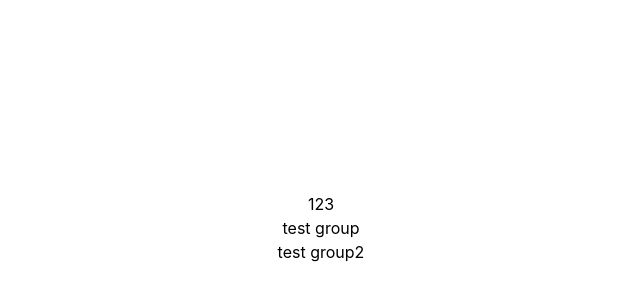
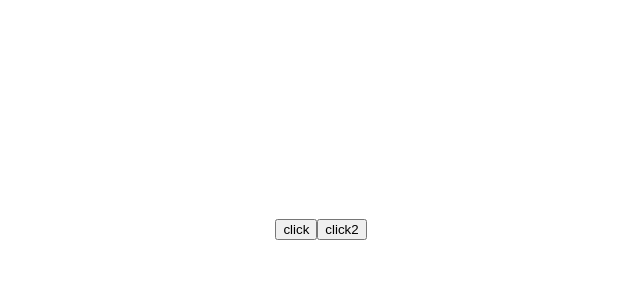
Before and after one commit to Dylan0916/test-vue, a Vue app: page / in a window 1280 px wide. Shown: the part 172-472 px from the top of the page, without its empty margins (319-959 px from the left). Built offline with nearby package versions, Linux system fonts and the light colour scheme.

Commit message:
feat: remove data-testid

```diff
--- a/package.json
+++ b/package.json
@@ -32,6 +32,7 @@
   },
   "devDependencies": {
     "@types/dom-speech-recognition": "^0.0.4",
+    "@types/node": "^22.13.1",
     "@types/wicg-file-system-access": "^2023.10.5",
     "@vitejs/plugin-vue": "^5.2.1",
     "eslint-config-prettier": "^10.0.1",
--- /dev/null
+++ b/public/test-ids.json
@@ -0,0 +1,8 @@
+{
+    "scope": {
+        "somePage": "scope__some-page"
+    },
+    "scope2": {
+        "somePage2": "scope2__some-page2"
+    }
+}
--- a/src/components/Test.vue
+++ b/src/components/Test.vue
@@ -1,24 +1,34 @@
 <template>
   <div>
-    <!-- <button @click="onClick">click</button> -->
-    <div class="wd-flex wd-items-center wd-justify-center wd-flex-col wd-h-14 wd-py-1 !wd-text-gray60 !wd-bg-orange50">123</div>
-    <div class="sm:(wd-text-lg wd-p-5 wd-m-5)">test group</div>
-    <div class="sm:wd-text-lg sm:wd-p-5 sm:wd-m-5">test group2</div>
+    <button
+      :data-testid="testIds.scope.somePage"
+      class="123"
+      :class="{
+        '123': true,
+        '456': false,
+      }"
+      @click="
+        () => {
+          console.log('123')
+        }
+      "
+    >
+      click
+    </button>
+    <button
+      data-testid="test-id123"
+      class="123"
+      @click="
+        () => {
+          console.log('123')
+        }
+      "
+    >
+      click2
+    </button>
   </div>
 </template>
 
-<!-- <script lang="ts" setup>
-import { ref, reactive, computed, watch } from 'vue'
-
-import TestChild from './TestChild.vue'
-
-const flag = ref(false)
-
-function onClick() {
-  flag.value = !flag.value
-}
-</script> -->
-
-<script lang="ts" setup></script>
-
-<style scoped></style>
+<script lang="ts" setup>
+import testIds from '../../public/test-ids.json'
+</script>
--- a/vite.config.ts
+++ b/vite.config.ts
@@ -1,10 +1,45 @@
 import { defineConfig } from 'vite'
 import vue from '@vitejs/plugin-vue'
 import UnoCSS from 'unocss/vite'
+import { CompilerOptions } from 'vue/compiler-sfc'
+
+// ref: https://stackoverflow.com/a/79312963/9636125
+function removeElementAttrs(node: Parameters<CompilerOptions['nodeTransforms'][number]>[0]) {
+  const nodeIsElement = node.type === 1
+
+  if (!nodeIsElement) {
+    return
+  }
+
+  const attrsToRemove = ['data-testid']
+
+  node.props = node.props.filter(prop => {
+    const isAttr = prop.type === 6
+    const isDynamicAttr = prop.type === 7
+
+    if (isAttr) {
+      return !attrsToRemove.includes(prop.name)
+    }
+    if (isDynamicAttr) {
+      return !attrsToRemove.some(attr => prop.rawName.indexOf(attr) !== -1)
+    }
+
+    return true
+  })
+}
 
 // https://vitejs.dev/config/
 export default defineConfig({
-  plugins: [vue(), UnoCSS()],
+  plugins: [
+    vue({
+      template: {
+        compilerOptions: {
+          nodeTransforms: process.env.NODE_ENV === 'production' ? [removeElementAttrs] : [],
+        },
+      },
+    }),
+    UnoCSS(),
+  ],
   server: {
     https: {
       key: './https/localhost-key.pem',
```
Also changed, not shown: 1 other file (tests, documents, lock files or other folders).
